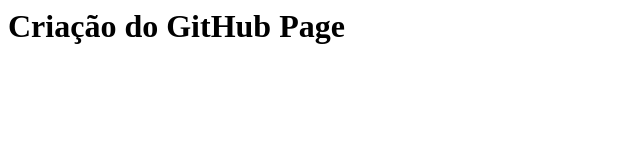
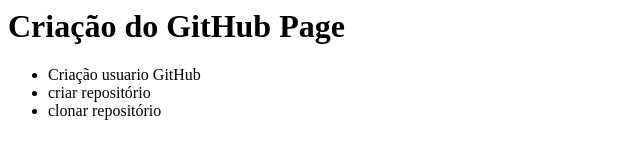
Before and after one commit to Jaotarzan/my-first-github-page, a plain HTML site: page index.html in a window 1280 px wide. Shown: the whole page, without its empty margins (0-640 px from the left). Drawn offline with Linux system fonts and the light colour scheme.

Commit message:
inclusão lista de 3 itens

```diff
--- a/index.html
+++ b/index.html
@@ -4,5 +4,10 @@
   </head>
   <body>
     <h1>Criação do GitHub Page</h1>
+    <ul>
+      <li>Criação usuario GitHub</li>
+      <li>criar repositório</li>
+      <li>clonar repositório</li>
+    </ul>
   </body>
 </hmtl>
```
